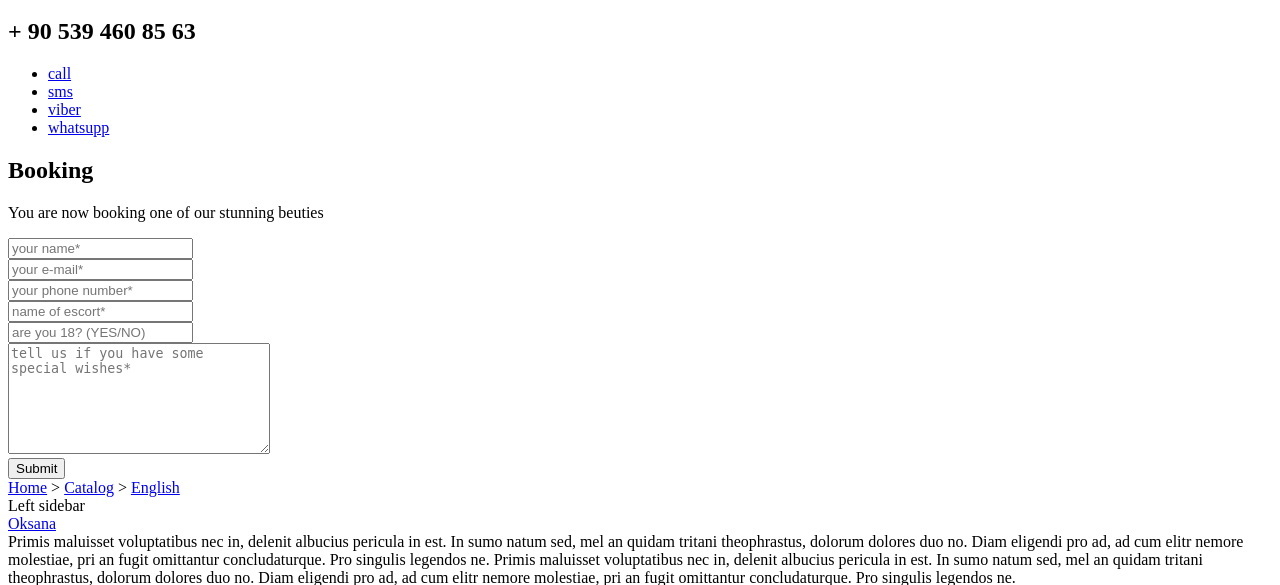
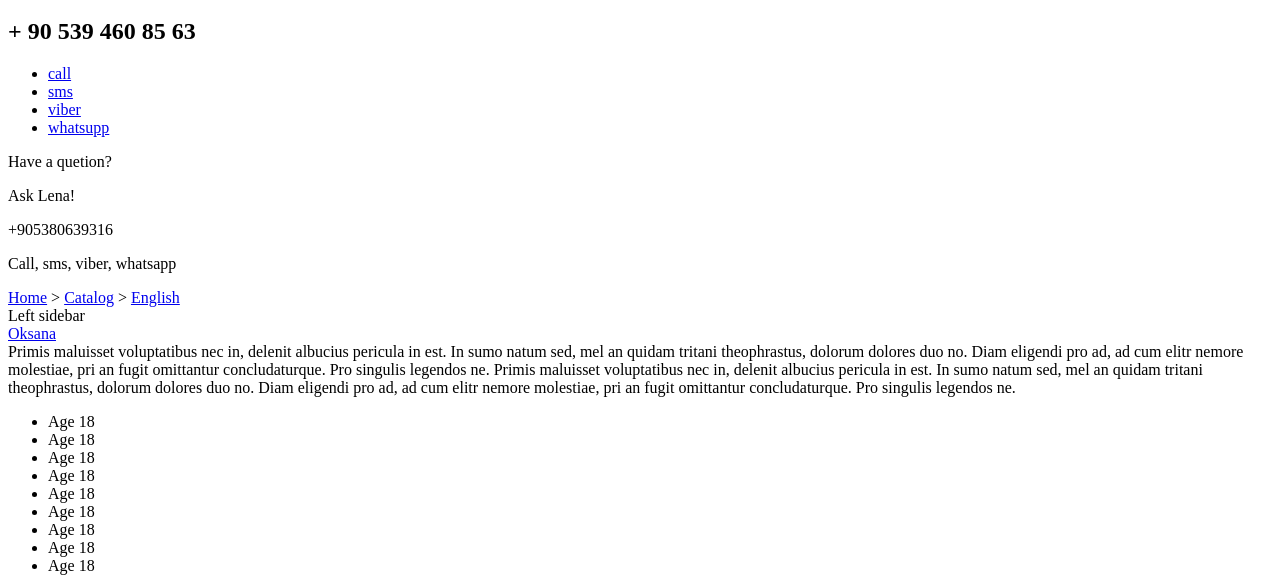
Before and after one commit to uniqst/magaz, a Yii app: template frontend/views/contacts/index.php in a window 1280 px wide. Shown: the part 209-794 px from the top of the page. Run offline with PHP 8.4 and a stand-in for Yii, Linux system fonts and the light colour scheme; the template is opened without the code that fills it, so the values that code supplies are empty; some libraries are stand-ins or nearby versions.

Commit message:
save state

```diff
--- a/frontend/src/scss/modules/casting-page/_application-form.scss
+++ b/frontend/src/scss/modules/casting-page/_application-form.scss
@@ -11,6 +11,7 @@
     font-weight: 400;
     padding-top: .4em;
     padding-bottom: .8em;
+    color: white;
   }
 
   .text {
--- a/frontend/views/contacts/index.php
+++ b/frontend/views/contacts/index.php
@@ -1,4 +1,23 @@
 <div class="row">
+  <div class="offset-xl-2 col-xl-8">
+    <div class="application-ask container-fluid">
+      <div class="row">
+        <div class="col-md-6 text-center text-md-right d-md-flex flex-md-column justify-content-md-center msg-block-wrap">
+          <div class="msg-block">
+            <p>Have a quetion?</p>
+            <p>Ask Lena!</p>
+            <p>+905380639316</p>
+            <p>Call, sms, viber, whatsapp</p>
+          </div>
+        </div>
+        <div class="col-md-6">
+          <div class="image mx-auto ml-md-0"></div>
+        </div>
+      </div>
+    </div>
+  </div>
+</div>
+<!-- <div class="row">
   <div class="booking-page offset-xl-2 col-xl-8">
     <div class="top-form">
 
@@ -36,6 +55,6 @@
       </form>
     </div>
   </div>
-</div>
+</div> -->
 
 <?= $this->render('../main-section')?>
--- a/frontend/views/layouts/main.php
+++ b/frontend/views/layouts/main.php
@@ -55,11 +55,11 @@ AppAsset::register($this);
                 </li>
 
                 <li class="nav-item">
-                    <a class="nav-link" href="#">booking</a>
+                    <a class="nav-link" href="<?=Url::to(['/booking'])?>">booking</a>
                 </li>
 
                 <li class="nav-item">
-                    <a class="nav-link" href="#">erotic stories</a>
+                    <a class="nav-link" href="<?=Url::to(['/stories'])?>">erotic stories</a>
                 </li>
 
                 <li class="nav-item">
--- a/frontend/web/css/styles.css
+++ b/frontend/web/css/styles.css
@@ -206,7 +206,8 @@ a:hover {
   .top-form .heading-main {
     font-weight: 400;
     padding-top: .4em;
-    padding-bottom: .8em; }
+    padding-bottom: .8em;
+    color: white; }
   .top-form .text {
     font-size: 20px; }
   .top-form form > .row > div {
```
Also changed, not shown: frontend/views/how-make-order/index.php (+64 -1 lines).
